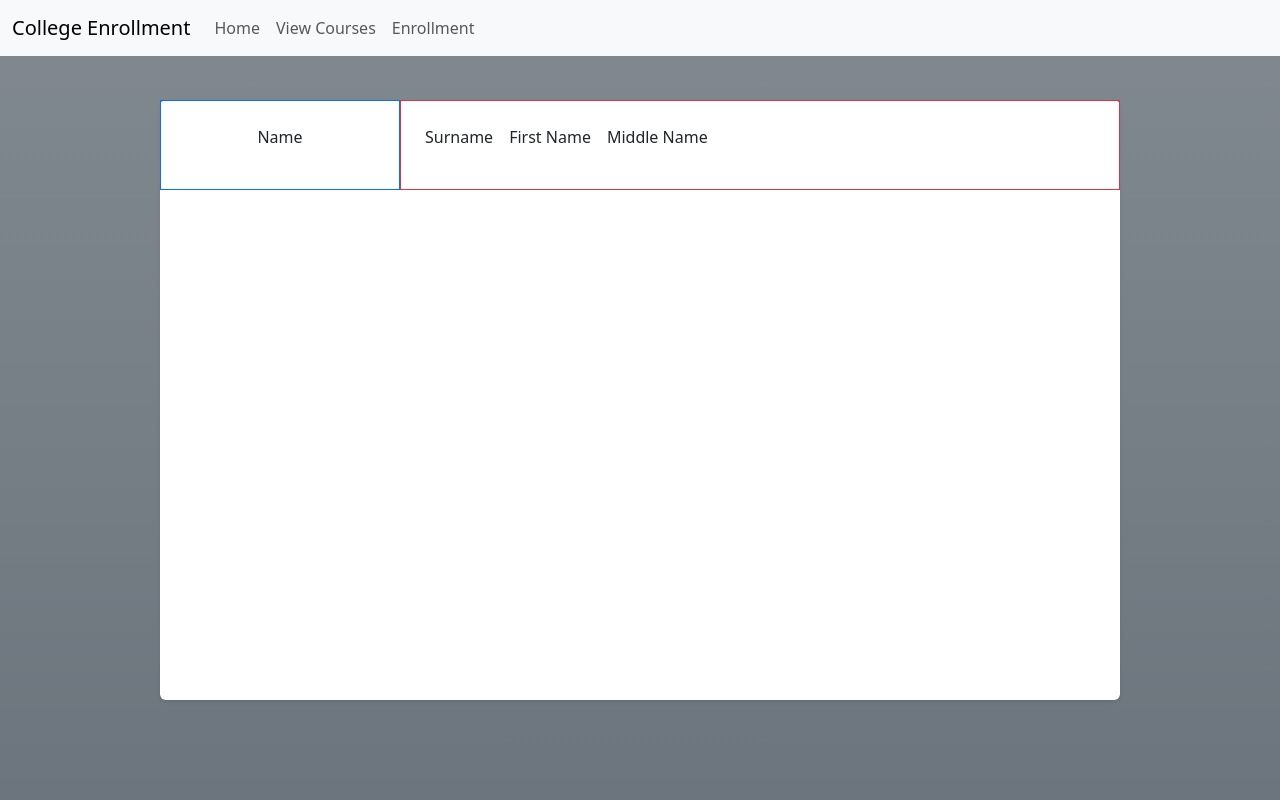
After one commit to Maze711/Flask-College-Enrollment-Simply-System, a Flask app: page /student_information in a window 1280 px wide. The commit adds this page. Run offline with Flask 3, Linux system fonts and the light colour scheme.

Commit message:
index.html updated into login.html
student_information page has been started with routing from login page, database to be coming after the entire front-end side, backend and database connection using SQLite will come together.

```diff
--- a/main.py
+++ b/main.py
@@ -1,4 +1,4 @@
-from flask import Flask, request, redirect, render_template
+from flask import Flask, request, redirect, render_template, url_for
 from flask_sqlalchemy import SQLAlchemy
 from datetime import datetime
 
@@ -16,24 +16,23 @@ class Student_Information(db.Model):
     def __repr__(self):
         return '<Student %r>' % self.id
 
-@app.route('/', methods=['POST', 'GET'])
+@app.route('/')
 def main():
-    if request.method == 'POST':
-        student_name = request.form['student_name']
-        student_id = request.form['student_id']
-        student_course = request.form['student_course']
-        college_year = request.form['college_year']
-        new_student = Student_Information(student_name=student_name, student_id=student_id, student_course=student_course, college_year=college_year)
-        try:
-            db.session.add(new_student)
-            db.session.commit()
-            return redirect('/')
-        except:
-            return 'There was an issue adding a student'
+    return render_template('login_page.html')
 
+@app.route('/login', methods=['POST'])
+def login():
+    student_number = request.form['student_number']
+    password = request.form['password']
+
+    if student_number == "student@edu.com" and password == "1234":
+        return redirect(url_for('student_information'))
     else:
-        students = Student_Information.query.order_by(Student_Information.student_name).all()
-        return render_template('index.html', students=students)
+        return "Invalid Credential or Contact Admin"
+
+@app.route('/student_information')
+def student_information():
+    return render_template('student_information.html')
 
 if __name__ == '__main__':
     app.run(debug=True)
--- a/templates/base.html
+++ b/templates/base.html
@@ -6,7 +6,7 @@
     <link href="https://cdn.jsdelivr.net/npm/bootstrap@5.3.0-alpha1/dist/css/bootstrap.min.css" rel="stylesheet">
     {% block head %}{% endblock %}
 </head>
-<body>
+<body class="bg-secondary bg-gradient">
     {% block body %}{% endblock %}
     <script src="https://cdn.jsdelivr.net/npm/bootstrap@5.3.0-alpha1/dist/js/bootstrap.bundle.min.js"></script>
 </body>
--- /dev/null
+++ b/templates/student_information.html
@@ -0,0 +1,42 @@
+{% extends 'base.html' %}
+
+{% block head %}
+
+{% endblock %}
+
+{% block body %}
+<nav class="navbar fixed-top navbar-expand-lg navbar-light bg-light">
+    <div class="container-fluid">
+      <a class="navbar-brand" href="#">College Enrollment</a>
+      <button class="navbar-toggler" type="button" data-bs-toggle="collapse" data-bs-target="#navbarNavAltMarkup" aria-controls="navbarNavAltMarkup" aria-expanded="false" aria-label="Toggle navigation">
+        <span class="navbar-toggler-icon"></span>
+      </button>
+      <div class="collapse navbar-collapse" id="navbarNavAltMarkup">
+        <div class="navbar-nav">
+          <a class="nav-link" href="#">Home</a>
+          <a class="nav-link" href="#">View Courses</a>
+          <a class="nav-link" href="#">Enrollment</a>
+        </div>
+      </div>
+    </div>
+</nav>
+
+<div class="d-flex align-items-center justify-content-center vh-100">
+    <div class="shadow-sm bg-white rounded w-75 h-75">
+        <div class="d-flex">
+            <div class="border border-primary p-3 h-100 w-25">
+                <div class="d-flex justify-content-center mb-3">
+                    <div class="p-2 bd-highlight">Name</div>
+                </div>
+            </div>
+            <div class="border border-danger p-3 h-100 w-75">
+                <div class="d-flex flex-row bd-highlight mb-3">
+                    <div class="p-2 bd-highlight">Surname</div>
+                    <div class="p-2 bd-highlight">First Name</div>
+                    <div class="p-2 bd-highlight">Middle Name</div>
+                  </div>
+            </div>
+        </div>
+    </div>
+</div>
+{% endblock %}
```
Also changed, not shown: templates/index.html (deleted, +0 -42 lines), templates/login_page.html (added, +21 -0 lines).
